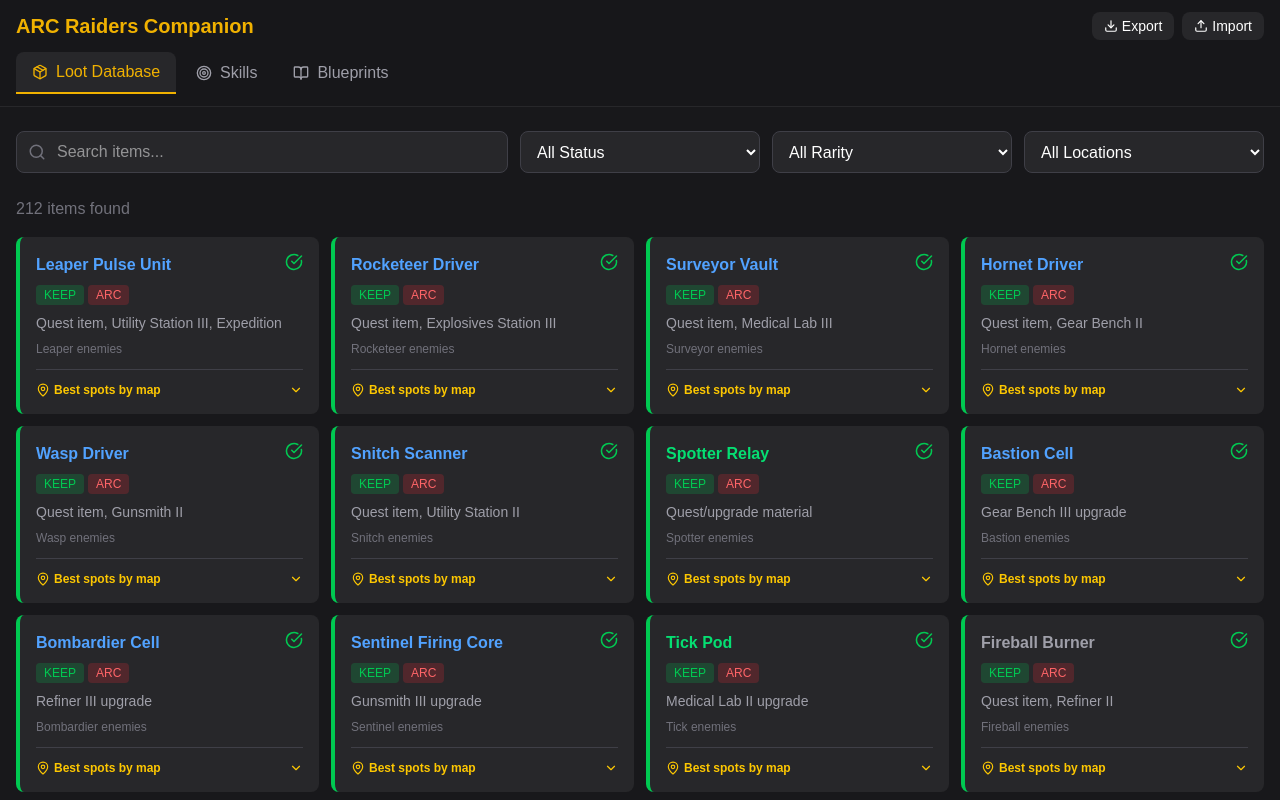
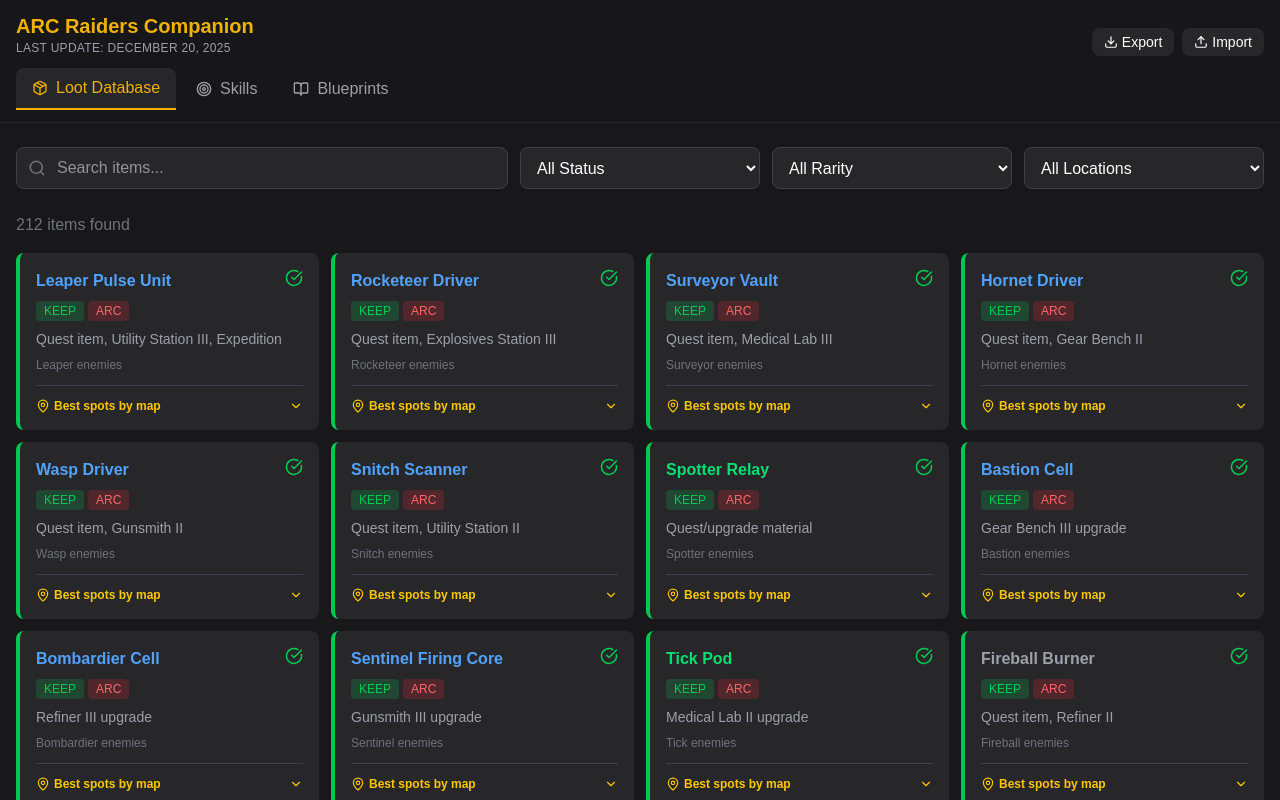
Before and after one commit to legarconc/ArcRaidersTool, a Next.js app: page / in a window 1280 px wide. Shown: the top 800 px of the page. Built offline with nearby package versions, Linux system fonts and the light colour scheme.

Commit message:
Add last update date to header

```diff
--- a/app/page.tsx
+++ b/app/page.tsx
@@ -48,6 +48,8 @@ const priorityColors: Record<string, string> = {
   Situational: 'text-blue-400 bg-blue-500/20',
   'Low Priority': 'text-zinc-400 bg-zinc-500/20'
 };
+
+const LAST_UPDATE = 'December 20, 2025';
 
 export default function Home() {
   const [activeTab, setActiveTab] = useState<Tab>('loot');
@@ -152,8 +154,11 @@ export default function Home() {
       {/* Header */}
       <header className="sticky top-0 z-20 bg-zinc-900/95 backdrop-blur-sm border-b border-zinc-800">
         <div className="max-w-7xl mx-auto px-4 py-3">
-          <div className="flex items-center justify-between mb-3">
-            <h1 className="text-xl font-bold text-yellow-500">ARC Raiders Companion</h1>
+          <div className="flex flex-col gap-1 sm:flex-row sm:items-end sm:justify-between mb-3">
+            <div>
+              <h1 className="text-xl font-bold text-yellow-500">ARC Raiders Companion</h1>
+              <p className="text-xs text-zinc-400 uppercase tracking-wide">Last update: {LAST_UPDATE}</p>
+            </div>
             <div className="flex gap-2">
               <button onClick={handleExport} className="flex items-center gap-1 px-3 py-1 text-sm bg-zinc-800 hover:bg-zinc-700 rounded-lg">
                 <Download size={14} /> Export
```
